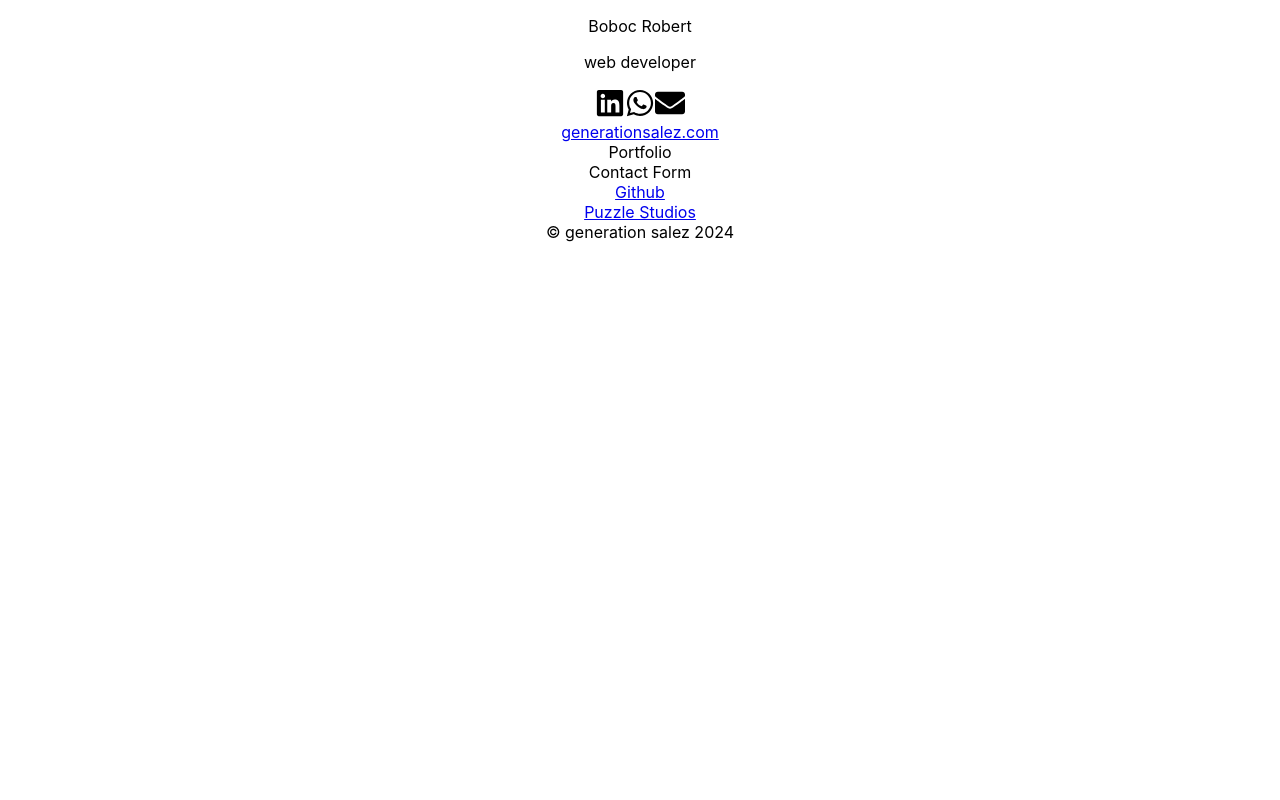
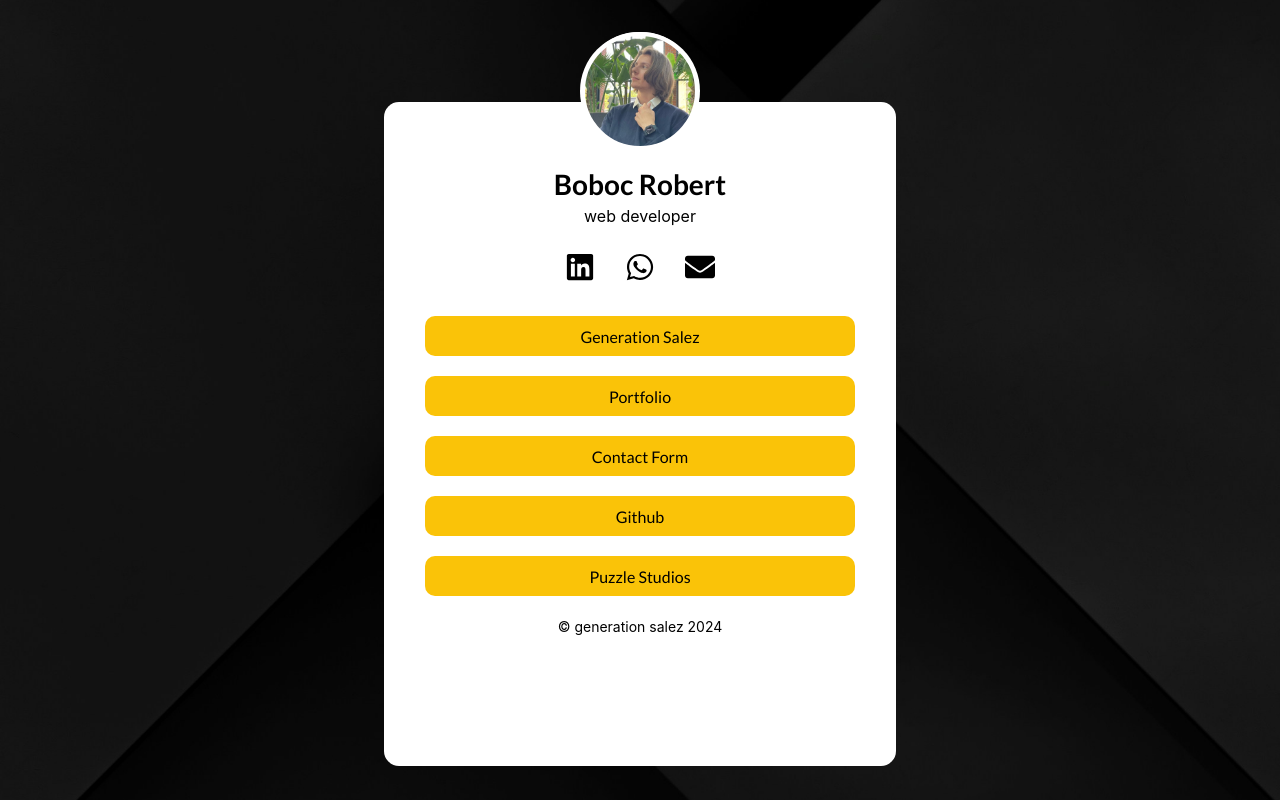
Before and after one commit to Cibuta562/boboc-website, a React (Create React App) app: page / in a window 1280 px wide. Built offline with nearby package versions, Linux system fonts and the light colour scheme; a small style sheet from the web is missing.

Commit message:
credits margin

```diff
--- a/src/pages/links.css
+++ b/src/pages/links.css
@@ -1,5 +1,12 @@
 @media only screen and (max-width: 600px) {
 
+    .div-bg{
+        background-image: url("../assets/milad-fakurian-3hIaqX3VuXE-unsplash.jpg");
+        background-position: center;
+        background-repeat: no-repeat;
+        background-size: cover;
+        height: 100%;
+    }
 
     .social-icons a {
         margin: 0 15px; /* Adjust spacing between icons as needed */
@@ -23,6 +30,7 @@
         background-position: center;
         background-repeat: no-repeat;
         background-size: cover;
+
     }
 
     .curve-dec{
@@ -35,12 +43,11 @@
 
     .picture-circle{
         position: absolute;
-        top: 70px;
-        height: 130px;
-        width: 130px;
+        top: 10.5vh;
+        margin-left: auto;
+        margin-right: auto;
+        width: 120px;
         background-color: white;
-        margin-left: 34.5%;
-        margin-right: 34.5%;
         border-radius: 65px;
         display: flex;
         justify-content: center;
@@ -61,8 +68,9 @@
     .content-links{
         background-color: #ffffff;
         width: 100%;
-        justify-content: center;
-        /*align-items: center;*/
+        border-radius: 15px;
+        height: 90vh;
+        margin-bottom: -50px;
     }
 
     .title-name{
@@ -71,6 +79,8 @@
         font-family: Lato;
         font-weight: 700;
         margin: 0px;
+        padding-top: 80px;
+        border-top-right-radius: 50px;
     }
 
     .function-name{
@@ -92,6 +102,7 @@
         display: flex;
         justify-content: center;
         align-items: center;
+        border-radius: 10px;
     }
 
     .links-p{
@@ -106,10 +117,142 @@
         padding-bottom: 10px;
     }
 
+    .links-down{
+        text-decoration: none;
+        color: black;
+    }
+
 }
 
 
 
 @media only screen and (min-width: 600px) {
 
+    .div-bg{
+        background-image: url("../assets/milad-fakurian-3hIaqX3VuXE-unsplash.jpg");
+        background-position: center;
+        background-repeat: no-repeat;
+        background-size: cover;
+        height: 100%;
+    }
+
+    .social-icons a {
+        margin: 0 15px; /* Adjust spacing between icons as needed */
+    }
+
+    .social-icons{
+        padding-bottom: 10px;
+    }
+
+    .social-icons a i {
+        color: black; /* Set icon color */
+        font-size: 24px; /* Adjust icon size as needed */
+    }
+
+
+    .img-bg{
+        width: 40%;
+        background-color: #777777;
+        height: 0px;
+        background-image: url("../assets/milad-fakurian-3hIaqX3VuXE-unsplash.jpg");
+        background-position: center;
+        background-repeat: no-repeat;
+        background-size: cover;
+    }
+
+    .curve-dec{
+        background-color: rgb(255, 255, 255);
+        height: 120px;
+        width: 40%;
+        border-top-left-radius: 10px; /* Adjust the radius as needed */
+        border-top-right-radius: 10px;
+    }
+
+    .picture-circle{
+        position: absolute;
+        top: 4vh;
+        margin-left: auto;
+        margin-right: auto;
+        width: 120px;
+        background-color: white;
+        border-radius: 65px;
+        display: flex;
+        justify-content: center;
+        align-items: center;
+    }
+
+    .picture-frame{
+        height: 110px;
+        width: 110px;
+        border: solid 4px #ffffff;
+        border-radius: 100px;
+        background-image: url("../assets/boboc.JPG");
+        background-position: center;
+        background-repeat: no-repeat;
+        background-size: cover;
+    }
+
+    .content-links{
+        background-color: #ffffff;
+        width: 40%;
+        border-radius: 15px;
+        height: 83vh;
+        margin-bottom: 0px;
+    }
+
+    .title-name{
+        color: black;
+        font-size: 28px;
+        font-family: Lato;
+        font-weight: 700;
+        margin: 5px;
+        padding-top: 60px;
+    }
+
+    .function-name{
+        margin-top: 0px;
+        padding-bottom: 10px;
+    }
+
+    .links-list{
+        margin-top: 10px;
+        height: 70%;
+        border-radius: 10px;
+    }
+
+    .links-socials{
+        height: 50px;
+    }
+
+    .links-padding{
+        height: 40px;
+        background-color: #FAC308;
+        margin: 20px 8%;
+        display: flex;
+        justify-content: center;
+        align-items: center;
+        border-radius: 10px;
+    }
+
+    .links-p{
+        font-family: Lato;
+        font-size: 16px;
+        text-decoration: none;
+        color: black;
+    }
+
+    .credits{
+        padding-top: 2px;
+        padding-bottom: 15px;
+        border-bottom-left-radius: 10px;
+        border-bottom-right-radius: 10px;
+        font-size: 14px;
+    }
+
+    .links-down{
+        text-decoration: none;
+        color: black;
+        width: 40%;
+    }
+
 }
--- a/src/pages/links.js
+++ b/src/pages/links.js
@@ -4,13 +4,13 @@ import { FaLinkedin, FaEnvelope, FaWhatsapp } from 'react-icons/fa';
 
 function Links() {
     return(
-        <div style={{ height: "100vh;"}}>
+        <div className="div-bg" style={{ height: "100vh", display: "grid", placeItems: "center"}}>
             <div className="img-bg">
 
             </div>
-            <div className="curve-dec">
+            {/*<div className="curve-dec">*/}
 
-            </div>
+            {/*</div>*/}
             <div className="picture-circle">
                 <div className="picture-frame">
 
@@ -25,24 +25,34 @@ function Links() {
                         <a href="https://api.whatsapp.com/send?phone=40723344599" target="_blank" rel="noopener noreferrer"><FaWhatsapp style={{ color: 'black', fontSize: '30px' }} /></a>
                         <a href="mailto:andreiboboccibo@gmail.com"><FaEnvelope style={{ color: 'black', fontSize: '30px' }} /></a>
                     </div>
+                    <a href="https://generationsalez.com" target="_blank" className="links-p">
                     <div className="links-padding">
-                        <a href="https://generationsalez.com" target="_blank" className="links-p">generationsalez.com</a>
+                        Generation Salez
                     </div>
+                    </a>
                     <div className="links-padding">
                         <a className="links-p">Portfolio</a>
                     </div>
+                    <a className="links-p">
                     <div className="links-padding">
-                        <a className="links-p">Contact Form</a>
+                        Contact Form
                     </div>
+                    </a>
+                    <a href="https://github.com/Cibuta562" target="_blank" className="links-p">
                     <div className="links-padding">
-                        <a href="https://github.com/Cibuta562" target="_blank" className="links-p">Github</a>
+                        Github
                     </div>
+                    </a>
+                    <a href="https://linktr.ee/puzzle_studio" target="_blank" className="links-p">
                     <div className="links-padding">
-                        <a href="https://linktr.ee/puzzle_studio" target="_blank" className="links-p">Puzzle Studios</a>
+                    Puzzle Studios
                     </div>
+                    </a>
+                    <a href="https://generationsalez.com" className="links-down">
                     <div className="credits">
-                        <a className="links-down">© generation salez 2024</a>
+                        © generation salez 2024
                     </div>
+                    </a>
                 </div>
             </div>
         </div>
```
Also changed, not shown: src/pages/form.js (added, +11 -0 lines), src/pages/form.css (added).
